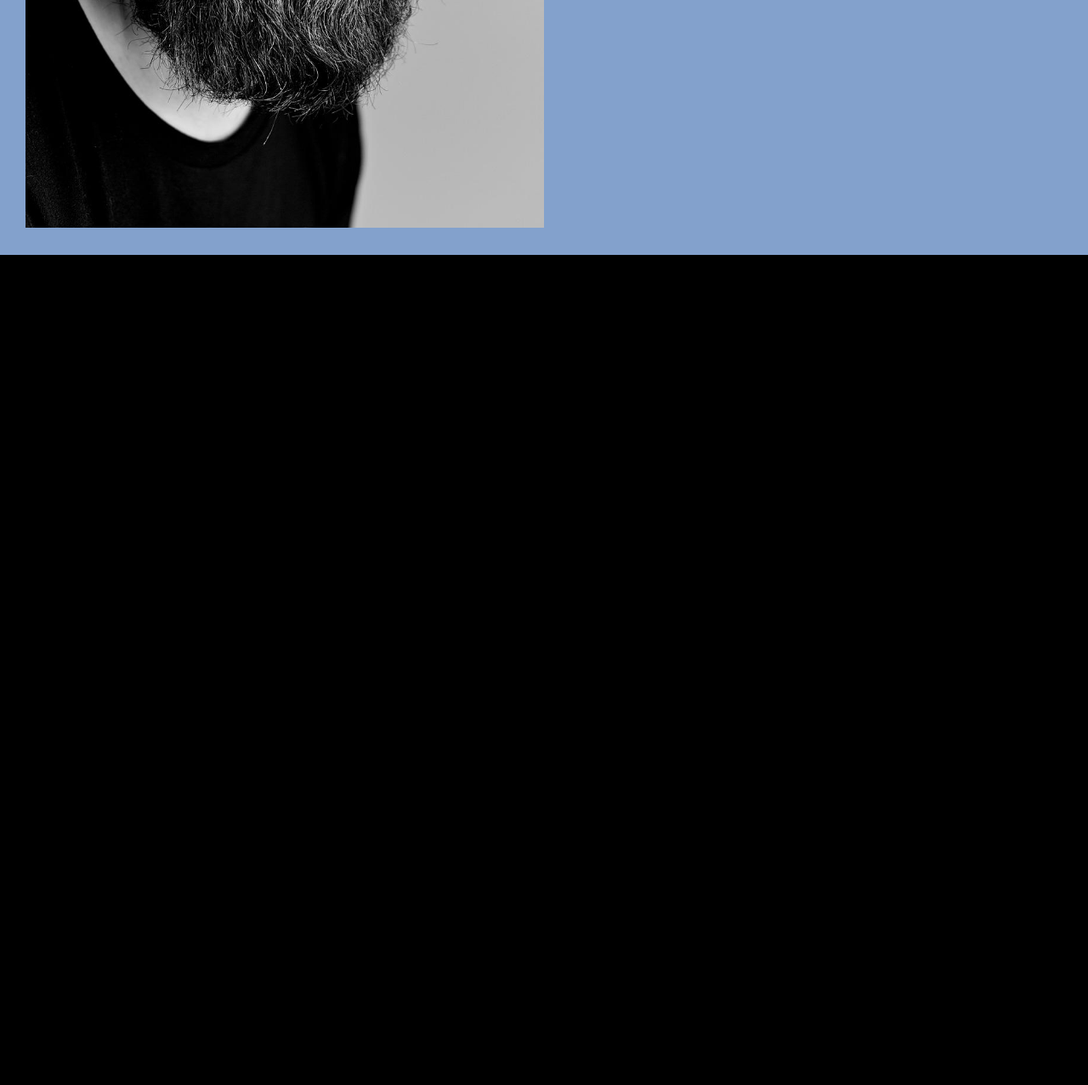
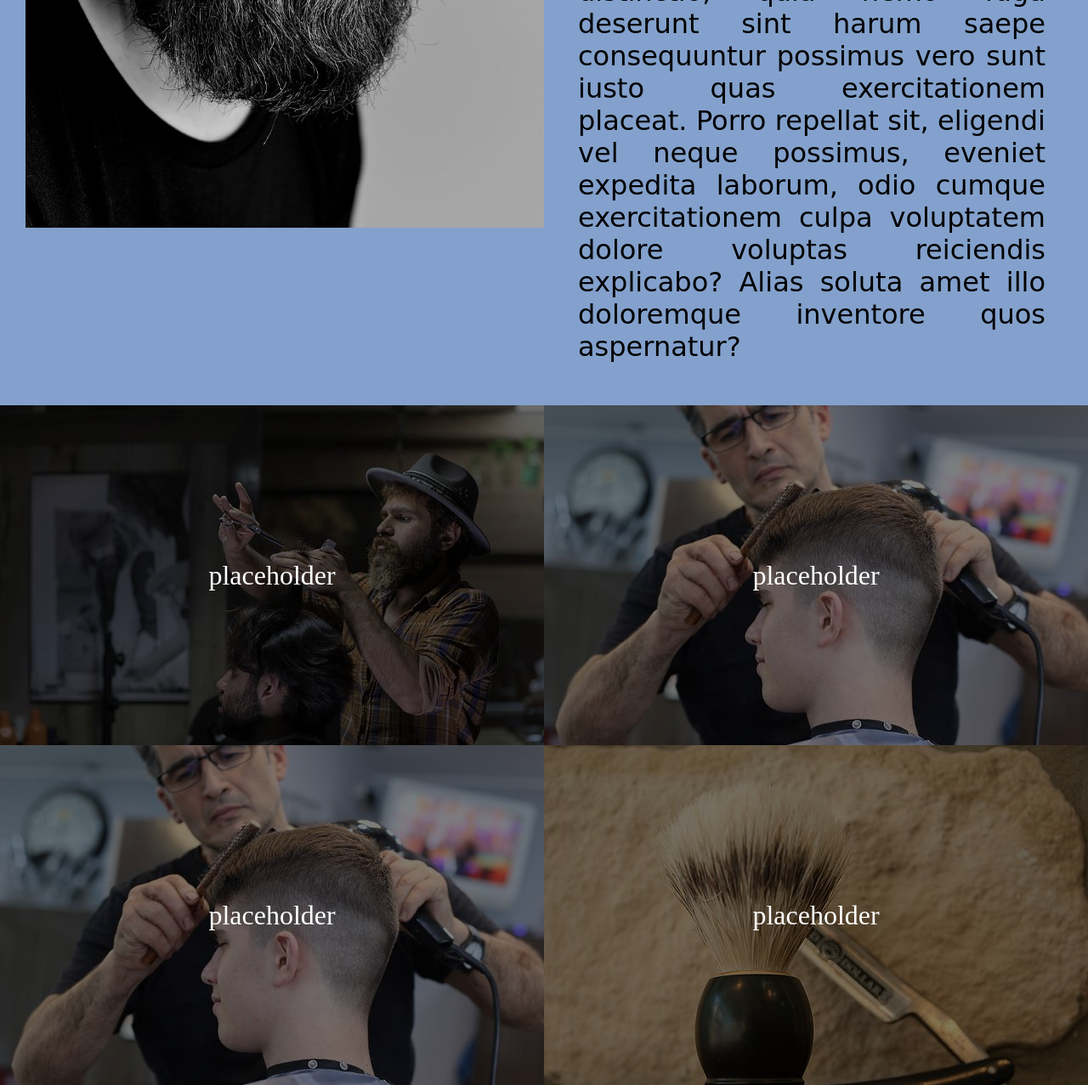
Before and after one commit to andrzejszl/tattoo_website, a plain HTML site: page index.html in a window 1280 px wide. Shown: the part 935-2212 px from the top of the page at 85% size. Before the commit the page ends 1235 px from the top, so only its background shows below. Drawn offline with Linux system fonts and the light colour scheme; a web font is replaced by a local one.

Commit message:
add gallery

```diff
--- a/index.html
+++ b/index.html
@@ -49,8 +49,31 @@
 
     </section>
 
-    <section class="news">
+    <section class="gallery">
+        <div class="photos">
+            <div class="photo">
+                <p>placeholder</p><img src="img/photo1.jpg" alt="barber photo">
+            </div>
+            <div class="photo">
+                <p>placeholder</p><img src="img/photo3.jpg" alt="barber photo">
+            </div>
+            <div class="photo">
+                <p>placeholder</p><img src="img/photo3.jpg" alt="barber photo">
+            </div>
+            <div class="photo">
+                <p>placeholder</p><img src="img/photo4.jpg" alt="barber photo">
+            </div>
 
+
+
+
+
+        </div>
+
+
+
+
+        </div>
     </section>
 
     <section class="staff">
--- a/sass/_about.sass
+++ b/sass/_about.sass
@@ -1,6 +1,6 @@
 .about
     padding-top: 100px
-    background-color: #83A1CC
+
 
 
 
@@ -12,6 +12,7 @@
         font-size: 2.5rem
         margin: 0 auto
         padding: 20px 0
+
 
 
 
@@ -28,13 +29,14 @@
 
         .photo
             width: 50%
+            filter: brightness(89%)
             img
                 width: 100%
 
         .aboutme
             width: 50%
             font-family: 'Edu QLD Beginner', cursive, sans-serif
-            font-size: 1.2rem
+            font-size: 2rem
             padding: 20px
             padding-left: 40px
             text-align: justify
--- /dev/null
+++ b/sass/_gallery.sass
@@ -0,0 +1,42 @@
+.gallery
+    background-color: #000
+    .photos
+        display: flex
+        flex-basis: 50%
+        justify-content: center
+        flex-wrap: wrap
+
+        .photo
+            position: relative
+            height: 50vh
+            width: 50%
+            overflow: hidden
+            // filter: brightness(50%)
+
+            &:hover p
+                    font-size: 0
+                    background-color: transparent
+                    transform: scale(1.2)
+            p
+                position: absolute
+                top: 0
+                bottom: 0
+                left: 0
+                right: 0
+                line-height: 50vh
+                text-align: center
+                font-size: 2rem
+                color: #fff
+                background-color: rgba(0,0,0,.5 )
+                transition: .2s
+
+
+            &:hover img
+                    transform: scale(1.2)
+
+            img
+                min-height: 100%
+                min-width: 100%
+                transition: .2s
+                // border: 2px solid rgba(0,0,0,0.3)
+                // box-shadow: 0px 0px 6px 3px rgba(0,0,0,0.3)
--- a/sass/_nav.sass
+++ b/sass/_nav.sass
@@ -5,6 +5,7 @@ nav
     left: 0
     width: 100vw
     background-color: #526580
+    z-index: 9999
     ul
         display: flex
         list-style: none
@@ -18,10 +19,9 @@ nav
             max-width: 150px
             img
                 max-height: 70px
-                // position: absolute
-                // left: 20px
-                // top: 10px
-                justify-self: left
+                position: absolute
+                left: 20px
+                top: 10px
 
 
             a
--- a/sass/style.sass
+++ b/sass/style.sass
@@ -3,7 +3,7 @@
 @import '_footer'
 @import '_hairstyles'
 @import '_nav'
-@import '_news'
+@import '_gallery'
 @import '_staff'
 
 *
@@ -13,7 +13,10 @@
 
 body
     font-size: 10px
-    color: #fff
+    color: #000
     background-color: #000
     max-width: 1400px
     margin: 0 auto
+
+    section
+        background-color: #83A1CC
```
Also changed, not shown: css/style.css, img/photo1.jpg (added), img/photo2.jpg (added), img/photo3.jpg (added), img/photo4.jpg (added), img/photo5.jpg (added), sass/_news.sass (deleted), 1 other file.
